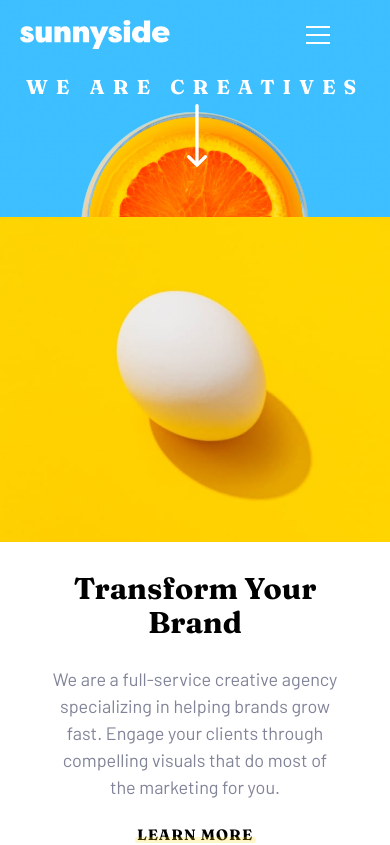
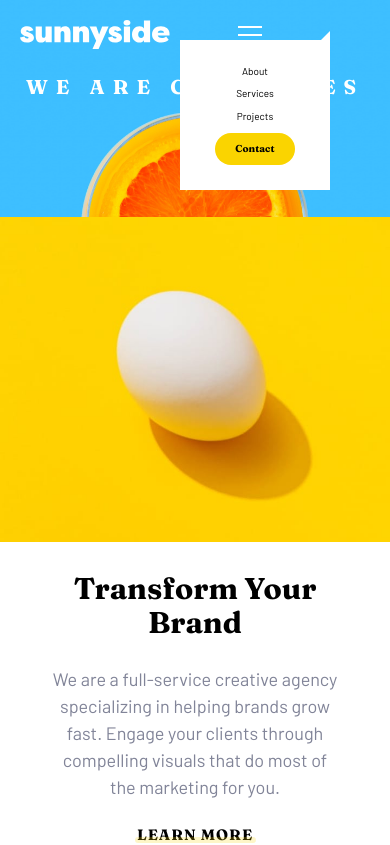
Before and after one commit to Fernando-uif/Sunnyside-agency-landing-page, a React (Vite) app: page / in a window 390 px wide. Shown: the top 845 px of the page. Built offline with nearby package versions, Linux system fonts and the light colour scheme.

Commit message:
Move the navBar responsive

```diff
--- a/src/components/NavBarResponsive.jsx
+++ b/src/components/NavBarResponsive.jsx
@@ -3,18 +3,20 @@ import { getImageUrl } from "../helpers/getImage";
 import { MenuNavBar } from "./MenuNavBar";
 
 export const NavBarResponsive = () => {
-  const [isNav, setIsNav] = useState(false);
+  const [isNav, setIsNav] = useState(true);
   const handleOpenNav = () => {
     setIsNav(!isNav);
   };
   console.log(isNav, "Tenemos el valor del nav");
   return (
-    <div className="navBar__icon" onClick={() => handleOpenNav()}>
-      <img
-        src={getImageUrl("icon/icon-hamburger.svg")}
-        alt="icon-hamburger.svg"
-      />
+    <>
+      <div className="navBar__icon" onClick={() => handleOpenNav()}>
+        <img
+          src={getImageUrl("icon/icon-hamburger.svg")}
+          alt="icon-hamburger.svg"
+        />
+      </div>
       {isNav && <MenuNavBar />}
-    </div>
+    </>
   );
 };
--- a/src/sass/layout/content.scss
+++ b/src/sass/layout/content.scss
@@ -55,6 +55,9 @@
     @media screen and (max-width: $laptopL) {
       font-size: 3rem;
     }
+     @media screen and (max-width:$mobileM) {
+        font-size:2rem;
+    }
   }
 
   &__description {
@@ -77,6 +80,9 @@
 
     @media screen and (max-width: $laptopL) {
       line-height: 1.5;
+    }
+     @media screen and (max-width:$mobileM) {
+        font-size: 1.5rem;
     }
   }
 
--- a/src/sass/layout/navBar.scss
+++ b/src/sass/layout/navBar.scss
@@ -107,6 +107,12 @@
       padding: 1rem 2rem;
       font-weight: 800;
       font-family: $FontFamily2;
+
+      &:hover {
+        background-color: $White;
+        color: darken($SoftRed, 1);
+        outline: .1rem solid darken($SoftRed, 1);
+      }
     }
   }
 
```
